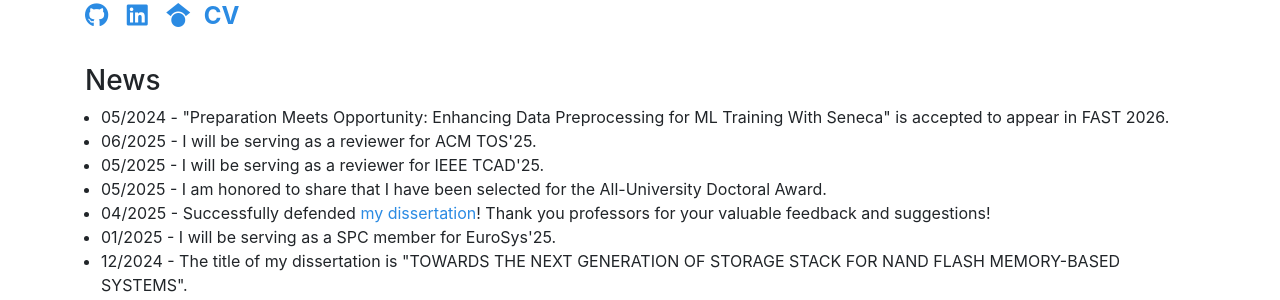
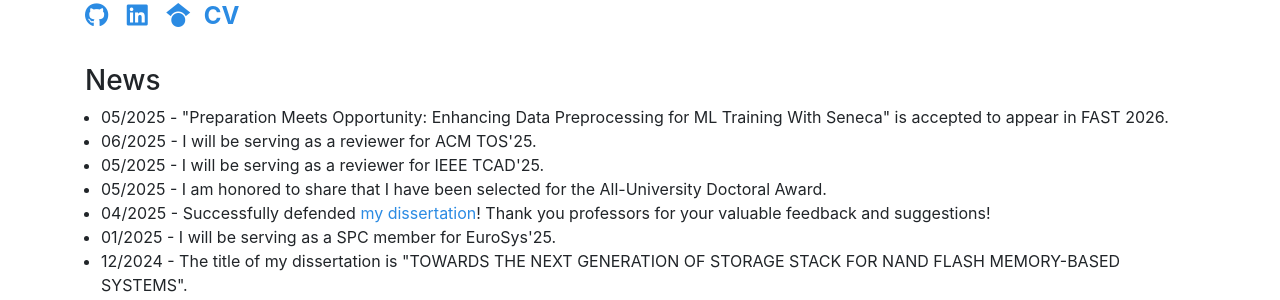
Before and after one commit to ZiyangJiao/ZiyangJiao.github.io, a Jekyll site: the page index.html, which Jekyll copies as it is, in a window 1280 px wide and 900 px high. Shown: the part 449-749 px from the top of the window. Built offline with Jekyll 4.4.1, drawn with Linux system fonts in a browser that asks for light colours; nearby versions of some CDN libraries.

Commit message:
Update index.html

```diff
--- a/index.html
+++ b/index.html
@@ -124,7 +124,7 @@
         <a name="news" style="display: block; margin-top: -50px; padding-top: 50px;"></a>
         <h3>News</h3>
         <ul style="padding-left: 16px;">
-          <li>05/2024 - "Preparation Meets Opportunity: Enhancing Data Preprocessing for ML Training With Seneca" is accepted to appear in FAST 2026.</li>
+          <li>05/2025 - "Preparation Meets Opportunity: Enhancing Data Preprocessing for ML Training With Seneca" is accepted to appear in FAST 2026.</li>
           <li>06/2025 - I will be serving as a reviewer for ACM TOS'25.</li>
           <li>05/2025 - I will be serving as a reviewer for IEEE TCAD'25.</li>
           <li>05/2025 - I am honored to share that I have been selected for the All-University Doctoral Award.</li>
```
